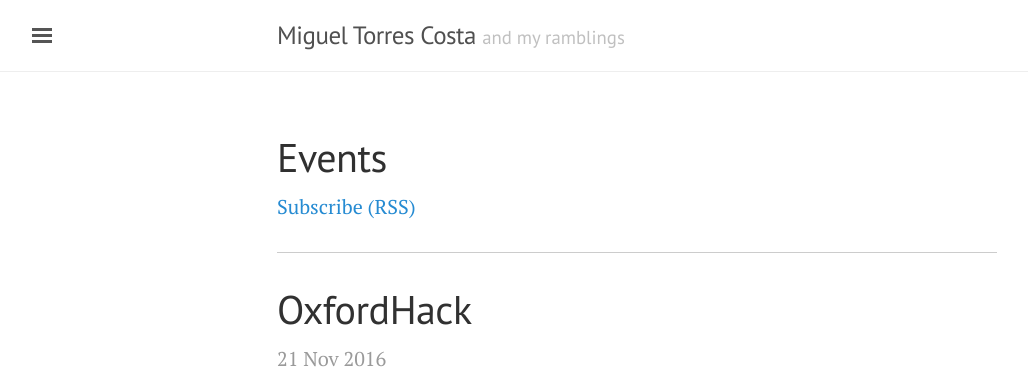
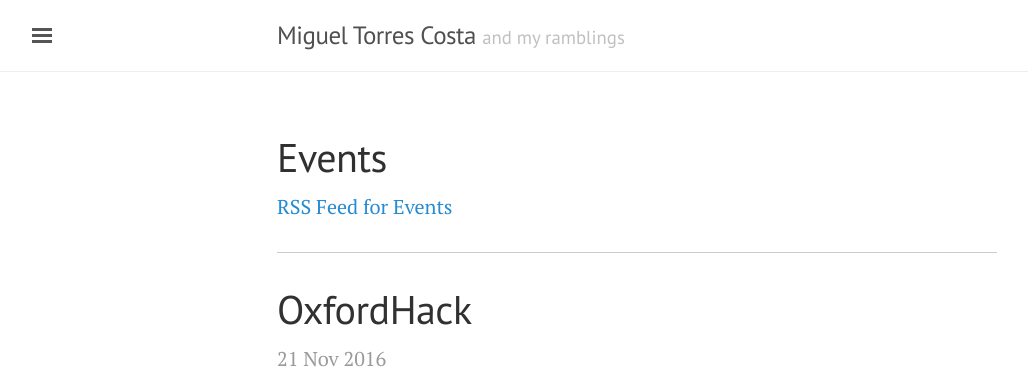
Before and after one commit to migueltorrescosta/migueltorrescosta.github.io, a Jekyll site: the page built from tagpage_Events.md, in a window 1280 px wide. Shown: the top 379 px of the page, without its empty margins (3-1031 px from the left). Built offline with Jekyll 4.4.1, drawn with Linux system fonts in a browser that asks for light colours; nearby versions of some CDN libraries.

Commit message:
changed RSS Feed subscription phrase

```diff
--- a/_layouts/tagpage.html
+++ b/_layouts/tagpage.html
@@ -7,7 +7,7 @@
 
 <div id="contact-list" style="text-align: left" display="inline">
   <a href="/atom_{{ page.title }}.xml">
-    Subscribe (RSS)
+    RSS Feed for {{ page.title }}
   </a>
 </div>
 
```
